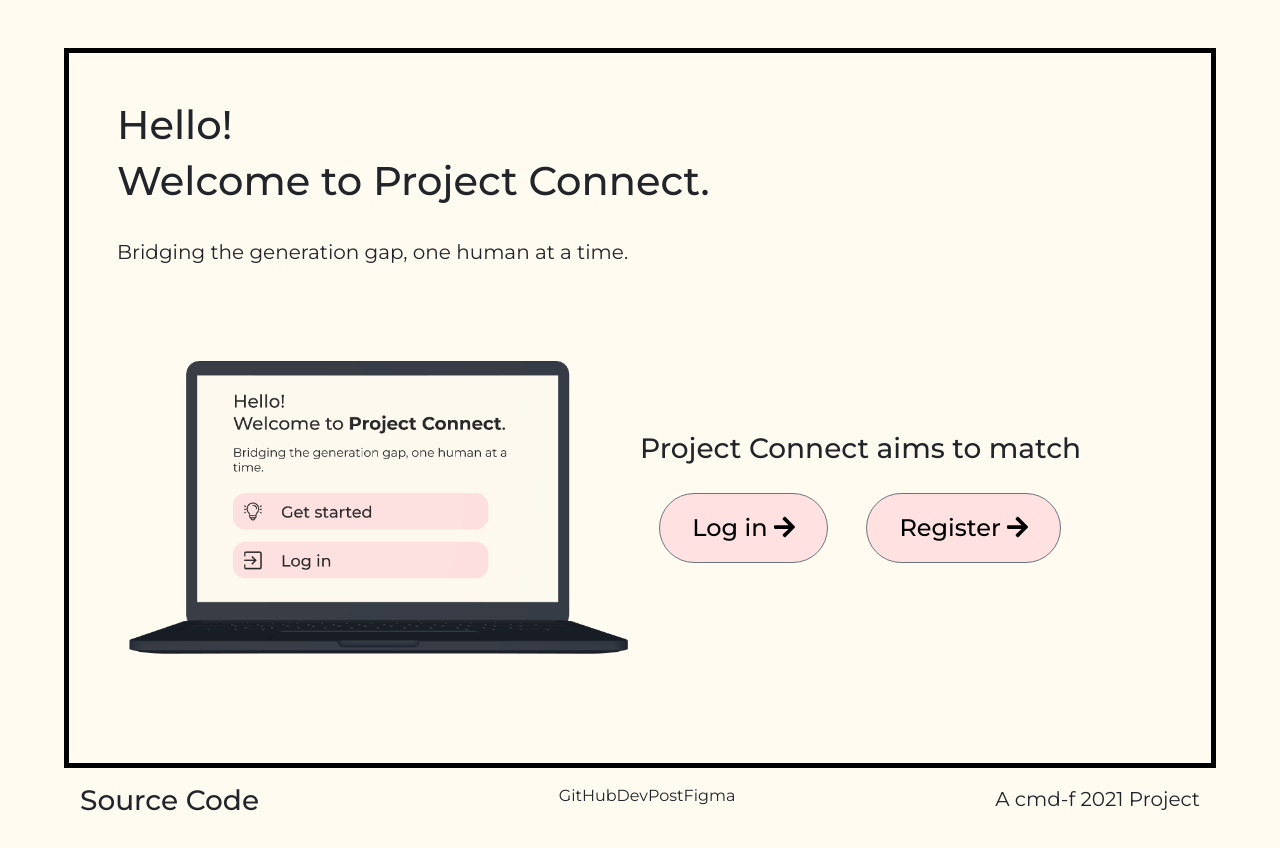
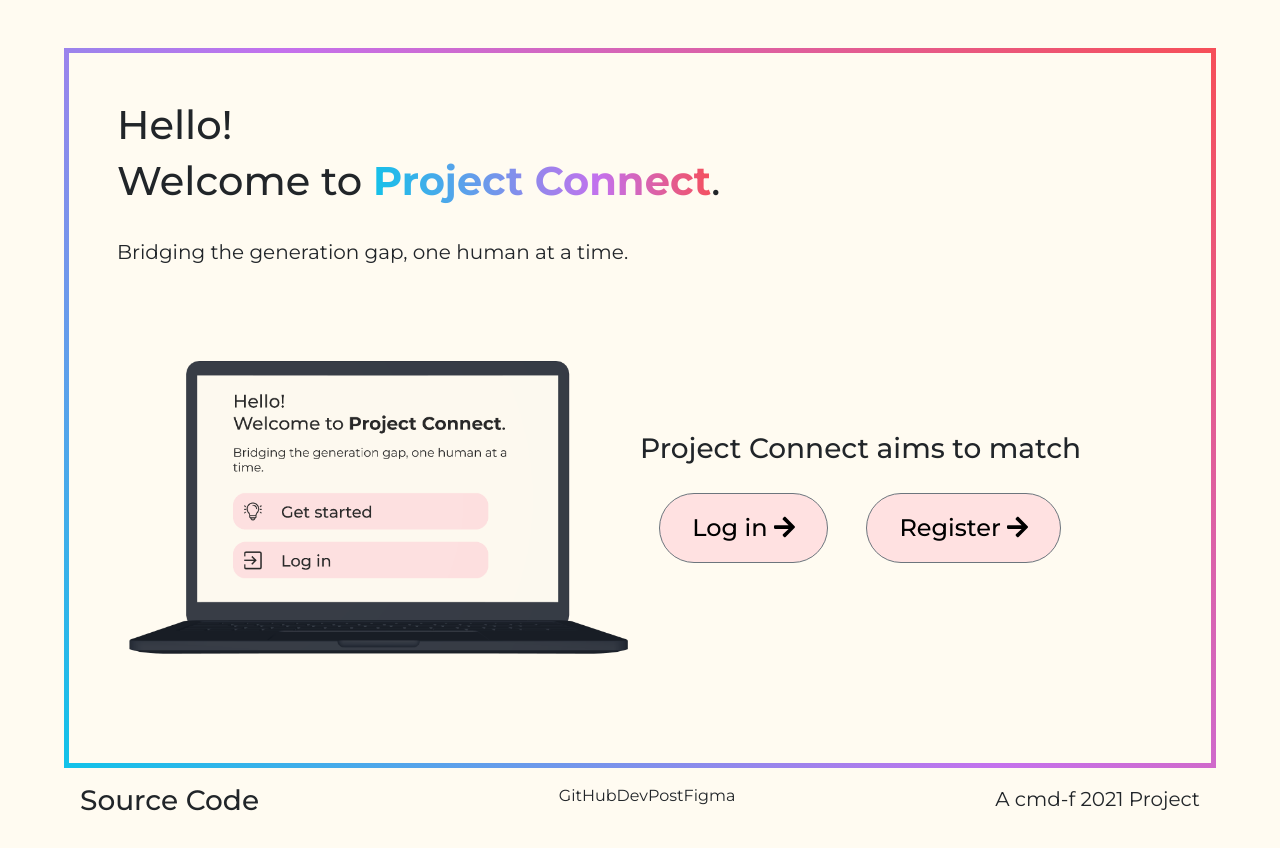
Before and after one commit to carinabii/react-project-connect, a React (Create React App) app: page / in a window 1280 px wide. Built offline with nearby package versions, Linux system fonts and the light colour scheme.

Commit message:
Update App.css

```diff
--- a/src/App.css
+++ b/src/App.css
@@ -74,13 +74,27 @@ justify-content: space-between;
 .home-btns button{
   margin:1.2rem;
 }
+
+projecttitle {
+  font-weight: 700;
+  background: -webkit-linear-gradient(bottom left,  #12c2e9 0%, #c471ed 66.67%, #f64f59 100%);
+    /* background-image: linear-gradient(45deg, #38a886 0%, #2f98ad 33.33%, #205791 66.67%, #FF41A0 100%); */
+    -webkit-background-clip: text;
+    -webkit-text-fill-color: transparent;
+    /* mobile fix?? */
+    -moz-background-clip: text;
+    -moz-text-fill-color: transparent;
+    margin-bottom: 1.5vw;
+}
+
 .Container {
   align-items: center;
   width: 90vw;
   height:90vh;
   margin: auto;
   padding:3rem;
-  border: 5px solid black;
+  border: 5px solid;
+  border-image: linear-gradient(45deg, #12c2e9, #c471ed, #f64f59) 1;
 }
 
 .Container Button{
```
